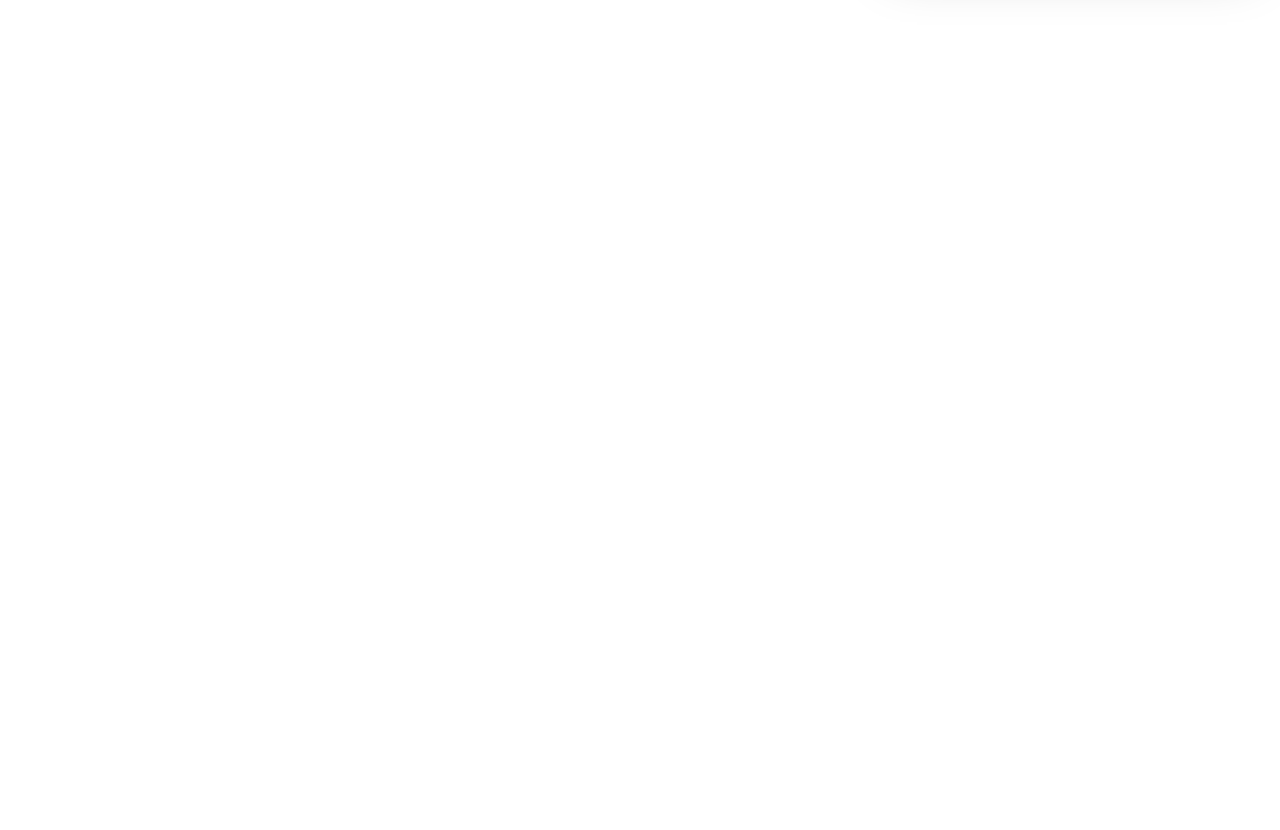
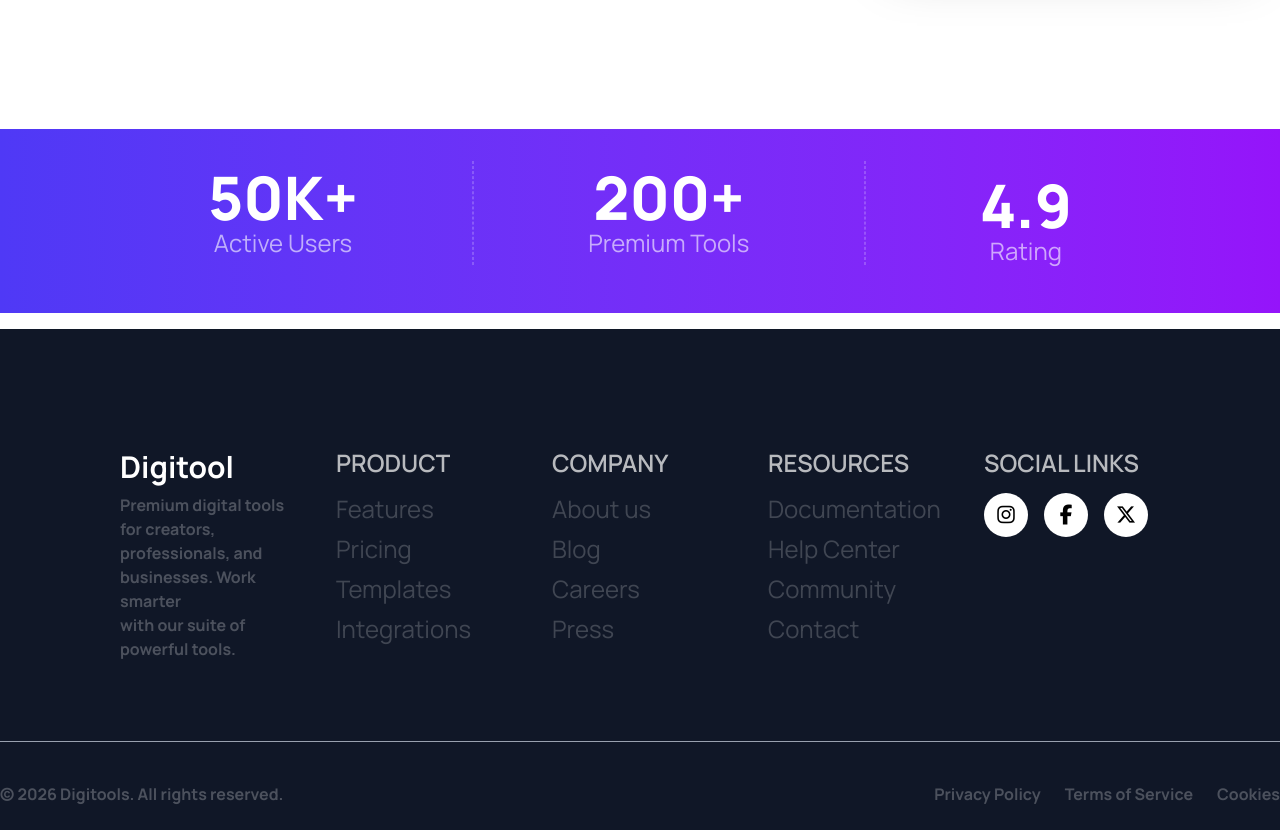
Before and after one commit to zakiasuma96/digitools-assignment6, a React (Vite) app: page / in a window 1280 px wide. Shown: the part 740-1570 px from the top of the page. Before the commit the page ends 868 px from the top, so only its background shows below. Built offline with nearby package versions, Linux system fonts and the light colour scheme.

Commit message:
footer section design complete next run for next section

```diff
--- a/src/App.jsx
+++ b/src/App.jsx
@@ -1,6 +1,10 @@
-import NavBar from "./components/navber/NavBar"
+import NavBar from "./components/homepage/navber/NavBar"
 import "./App.css"
 import Banner from "./components/homepage/banner/Banner"
+import Hrline from "./components/homepage/hrline/Hrline"
+import Start from "./components/homepage/start/Start"
+import Footer from "./components/homepage/footer/Footer"
+
 function App() {
 
 
@@ -9,14 +13,17 @@
      <header >
 
     <NavBar />
+    <Hrline/>
     <Banner/>
 
      </header>
      <main>
+      <Start/>
 
      </main>
-     <footer>
+     <footer className="bg-[#101727] ">
 
+    <Footer/>
      </footer>
     </>
   )
--- a/src/components/homepage/banner/Banner.jsx
+++ b/src/components/homepage/banner/Banner.jsx
@@ -4,34 +4,6 @@
 const Banner = () => {
 
     return (
-
-//         <section className='min-h-screen bg-base-200 flex items-center justify-center gap-120 px-4 lg:px-0'>
-//             <div className='w-full '>
-//                 <div>
-//                     <div className='border border-[#4F39F6] rounded-full px-4 py-3 flex items-center gap-4  '>
-//                         <div className='border border-[#4F39F6] rounded-full p-1 '>
-//                      <span className='text-[#4F39F6] rounded-full bg-[#4F39F6] w-2 h-2 block '>
-
-//                         </span>
-//                         </div>
-
-//             <h4 className='text-[16px] font-semibold text-transparent bg-clip-text bg-gradient-to-b from-[#4F39F6] to-[#9514FA] '>New: AI-Powered Tools Available</h4>
-//                     </div>
-
-//                 </div>
-//                 <h1 className='text-5xl font-bold text-[#101727]'>Supercharge Your <br /> Digital Workflow</h1>
-//                 <p className='text-[16px] font-normal text-[#101727] mt-4'>Access premium AI tools, design assets, templates, and productivity
-// software—all in one place. Start creating faster today.Explore Products</p>
-//                 <button className="btn rounded-full bg-gradient-to-r from-[#4F39F6] to-[#9514FA] text-[16px] font-semibold text-white mt-6">Explore Products</button>
-//                 <button className="btn rounded-full bg-gradient-to-r from-[#4F39F6] to-[#9514FA] text-[16px] font-semibold text-white mt-6">Watch Demo</button>
-//             </div>
-//             <div className='w-full '>
-
-//             </div>
-
-
-//         </section>
-
 
 <section className=" hero min-h-screen container mx-auto" >
   <div className="hero-content flex-col gap-x-60 lg:flex-row-reverse ">
@@ -46,7 +18,7 @@
         <div>
                     <div className='border border-transparent bg-purple-100 rounded-full p-3 flex items-center gap-4 w-max '>
                         <div className='border border-[#4F39F6] rounded-full p-1  '>
-                     <span className='text-[#4F39F6] rounded-full bg-[#4F39F6] w-2 h-2 block '>
+                     <span className='text-[#4F39F6] rounded-full bg-[#4F39F6] w-2 h-2 block animate-pulse '>
 
                         </span>
                         </div>
--- /dev/null
+++ b/src/components/homepage/footer/Footer.jsx
@@ -0,0 +1,81 @@
+import React from 'react';
+
+const Footer = () => {
+    return (
+        <footer className=" container mx-auto">
+        <section className='footer sm:px-30  sm:grid grid-cols-2 lg:grid-cols-5 gap-10 pt-30 pb-20'>
+
+  <aside>
+        <h1 className='text-3xl font-bold text-white'>Digitool</h1>
+    <p className='text-[16px] font-bold leading-6 text-white opacity-25'>
+      Premium digital tools for creators, <br /> professionals, and businesses.  Work smarter <br /> with our suite of powerful tools.
+
+    </p>
+  </aside>
+   <nav>
+    <h6 className="footer-title text-2xl text-white opacity-70 leading-7">Product</h6>
+    <a className="link link-hover text-2xl text-white opacity-20">Features</a>
+    <a className="link link-hover text-2xl text-white opacity-20">Pricing</a>
+    <a className="link link-hover text-2xl text-white opacity-20">Templates</a>
+    <a className="link link-hover text-2xl text-white opacity-20">Integrations</a>
+  </nav>
+
+
+
+  <nav>
+    <h6 className="footer-title text-2xl text-white opacity-70 leading-7">Company</h6>
+    <a className="link link-hover text-2xl text-white opacity-20">About us</a>
+    <a className="link link-hover text-2xl text-white opacity-20">Blog</a>
+    <a className="link link-hover text-2xl text-white opacity-20">Careers</a>
+    <a className="link link-hover text-2xl text-white opacity-20">Press</a>
+  </nav>
+  <nav>
+    <h6 className="footer-title text-2xl text-white opacity-70 leading-7">Resources</h6>
+    <a className="link link-hover text-2xl text-white opacity-20">Documentation</a>
+    <a className="link link-hover text-2xl text-white opacity-20">Help Center</a>
+    <a className="link link-hover text-2xl text-white opacity-20">Community</a>
+    <a className="link link-hover text-2xl text-white opacity-20">Contact</a>
+  </nav>
+  <div >
+    <h6 className="footer-title text-2xl text-white opacity-70 leading-7">Social Links</h6>
+    <div className="grid grid-flow-col gap-4">
+
+         <span className=' text-white h-11 w-11 rounded-full bg-white flex items-center justify-center cursor-pointer '>
+          <a className='text-xl text-black '>
+        <i class="fa-brands fa-instagram"></i>
+
+      </a>
+          </span>
+         <span className=' text-white h-11 w-11 rounded-full bg-white flex items-center justify-center cursor-pointer '>
+          <a className='text-xl text-black '>
+        <i className='' class="fa-brands fa-facebook-f"></i>
+
+      </a>
+          </span>
+         <span className=' text-white h-11 w-11 rounded-full bg-white flex items-center justify-center cursor-pointer '>
+          <a className='text-xl text-black '>
+        <i class="fa-brands fa-x-twitter"></i>
+
+      </a>
+          </span>
+
+    </div>
+  </div>
+        </section>
+
+ <hr className=' border-gray-400 pb-10' />
+ <div className='flex flex-col lg:flex-row items-center justify-between '>
+    <p className=' text-white opacity-25 text-[16px] pb-6 font-bold leading-6'>© 2026 Digitools. All rights reserved.</p>
+
+    <nav className='flex flex-row lg:flex-row items-center gap-6'>
+      <a href="" className=' text-white opacity-25 text-[16px] pb-6 font-bold leading-6'>Privacy Policy</a>
+      <a href="" className=' text-white opacity-25 text-[16px] pb-6 font-bold leading-6'>Terms of Service</a>
+      <a href="" className=' text-white opacity-25 text-[16px] pb-6 font-bold leading-6'>Cookies</a>
+    </nav>
+ </div>
+
+</footer>
+    );
+};
+
+export default Footer;
--- /dev/null
+++ b/src/components/homepage/hrline/Hrline.jsx
@@ -0,0 +1,11 @@
+import React from 'react';
+
+const Hrline = () => {
+    return (
+        <div>
+            <hr className='border-gray-200 ' />
+        </div>
+    );
+};
+
+export default Hrline;
--- a/src/components/navber/NavBar.jsx
+++ b/src/components/homepage/navber/NavBar.jsx
@@ -41,10 +41,13 @@
     </div>
 
     <button className="btn rounded-full bg-gradient-to-r from-[#4F39F6] to-[#9514FA] text-[16px] font-semibold text-white">Get Started</button>
-    <hr className='' />
+
   </div>
 
+
 </div>
+
+
     );
 };
 
--- /dev/null
+++ b/src/components/homepage/start/Start.jsx
@@ -0,0 +1,38 @@
+import React from 'react';
+
+const Start = () => {
+    return (
+        <section className="bg-gradient-to-r from-[#4F39F6] to-[#9514FA] py-8  px-52 mb-4">
+<div className=" w-full flex flex-col space-y-4 lg:flex-row justify-between items-center text-center">
+
+        <div>
+            <h3 className='text-6xl font-extrabold text-white space-y-3'>50K+</h3>
+            <p className='text-white opacity-60 text-2xl'>Active Users</p>
+
+        </div>
+            <hr className='inline-block w-46 lg:h-26 lg:w-0  border border-dashed border-white opacity-20'/>
+
+
+
+
+
+        <div>
+            <h3 className='text-6xl font-extrabold text-white space-y-3'>200+</h3>
+            <p className='text-white opacity-60 text-2xl'>Premium Tools</p>
+        </div>
+  <hr className='inline-block w-46 lg:h-26 lg:w-0  border border-dashed border-white opacity-20'/>
+
+        <div>
+            <h3 className='text-6xl font-extrabold text-white space-y-3'>4.9</h3>
+            <p className='text-white opacity-60 text-2xl'>Rating</p>
+        </div>
+
+</div>
+
+
+
+        </section>
+    );
+};
+
+export default Start;
--- a/src/index.css
+++ b/src/index.css
@@ -1,5 +1,7 @@
 * {
   font-family: "Manrope", sans-serif;
+
+
 }
 
 @import "tailwindcss";
```
